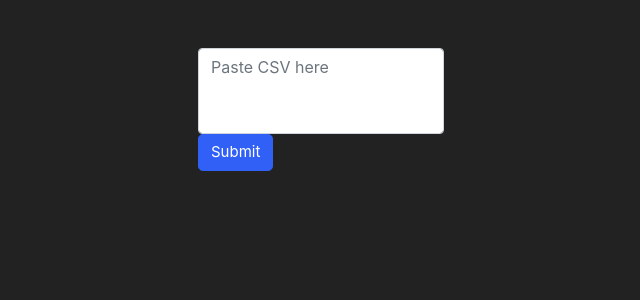
After one commit to berenyihenrik/lootadmin, a Flask app: template templates/append.html in a window 1280 px wide. The commit adds this page. Shown: the top 300 px of the page, without its empty margins (319-959 px from the left). Run offline with Flask 2, Linux system fonts and the light colour scheme; the template is opened without the code that fills it, so the values that code supplies are empty; some libraries are stand-ins or nearby versions.

Commit message:
added new html files; css style changes to all sites

```diff
--- a/app.py
+++ b/app.py
@@ -155,7 +155,7 @@ def input():
 
             return redirect(url_for("loot"))
 
-        return '<form method="POST"> <textarea class="textbox" type="textarea" name="loot_csv" placeholder="paste CSV here"> </textarea> <input class="button" type="submit" value="Submit"></form>'
+        return render_template("input.html")
 
     else:
         return redirect("/login")
@@ -178,7 +178,7 @@ def append():
         else:
             print(session.get('table'))
 
-        return '<form method="POST"> <textarea class="textbox" type="textarea" name="loot_csv" placeholder="paste CSV here"> </textarea> <input type="hidden" name="tableid" value="{0}"> <input class="button" type="submit" value="Submit"></form>'.format(request.args.get("tableid"))
+        return render_template("append.html")
 
     else:
         return redirect("/login")
--- /dev/null
+++ b/static/css/site.css
@@ -0,0 +1,73 @@
+h1 {
+    font-family: Lato;
+    color: white;
+
+}
+body {
+    background-color: #222;
+}
+
+button, [type=submit] {
+
+        border-radius: .3rem;
+
+        display: inline-block;
+
+        text-align: center;
+        vertical-align: middle;
+
+        background-color: white;
+        border: 1px solid transparent;
+        padding: .375rem .75rem;
+        font-size: .9375rem;
+        line-height: 1.5;
+
+        color: #fff;
+        background-color: white;
+        border-color: white;
+
+
+        transition: color .15s ease-in-out,background-color .15s ease-in-out,border-color .15s ease-in-out,box-shadow .15s ease-in-out;
+}
+
+
+.btn-createtable, .btn-submit, .btn-append {
+    background-color: #3160f7;
+    border-color: #3160f7;
+}
+
+.btn-createtable:hover, .btn-submit:hover, .btn-append:hover {
+    background-color: #313ff7;
+    border-color: #313ff7;
+}
+
+.btn-linkbutton {
+    background-color: #0bde19;
+    border-color: #0bde19;
+}
+
+.btn-linkbutton:hover {
+    background-color: #06c713;
+    border-color: #06c713;
+}
+
+.tables {
+    display: flex;
+    flex-direction: column;
+    align-items: center;
+}
+
+.row {
+    align-items:center;
+    justify-content: center;
+}
+
+.input {
+    display: flex;
+    flex-direction: column;
+    align-items: center;
+}
+
+.form-control{
+    resize: none;
+}
--- /dev/null
+++ b/templates/append.html
@@ -0,0 +1,37 @@
+<!DOCTYPE html>
+<html lang="en">
+
+<head>
+<!-- Required meta tags -->
+<meta charset="utf-8">
+<meta name="viewport" content="width=device-width, initial-scale=1, shrink-to-fit=no">
+
+<link href='http://fonts.googleapis.com/css?family=Lato&subset=latin,latin-ext' rel='stylesheet' type='text/css'>
+
+
+<link rel="stylesheet" href="https://maxcdn.bootstrapcdn.com/bootstrap/4.0.0/css/bootstrap.min.css" integrity="sha384-Gn5384xqQ1aoWXA+058RXPxPg6fy4IWvTNh0E263XmFcJlSAwiGgFAW/dAiS6JXm" crossorigin="anonymous">
+
+<link rel="stylesheet" href="{{ url_for('static', filename='css/site.css') }}">
+
+
+</head>
+
+<body>
+
+
+
+
+<div class="container mt-5">
+    <div class="row">
+        <div class="col-4">
+            <div class="input">
+            <form method="POST">
+            <textarea class="form-control" name="loot_csv" id="exampleFormControlTextarea1" rows="3", placeholder="Paste CSV here"></textarea>
+            <input type="hidden" name="tableid">
+            <input class="btn-submit" type="submit" value="Submit">
+            </form>
+        </div>
+    </div>
+</div>
+
+</body>
```
Also changed, not shown: templates/input.html (added, +35 -0 lines), templates/loot.html (+10 -10 lines), templates/sharedloot.html (+9 -8 lines), templates/tables.html (+12 -8 lines), 4 other files.
